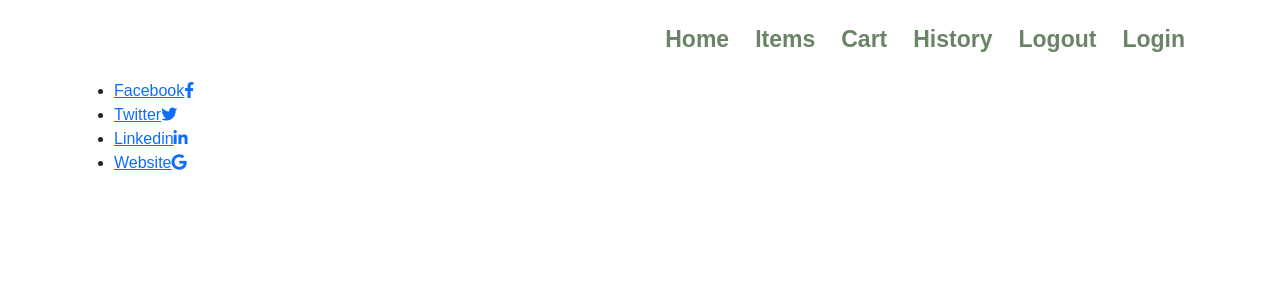
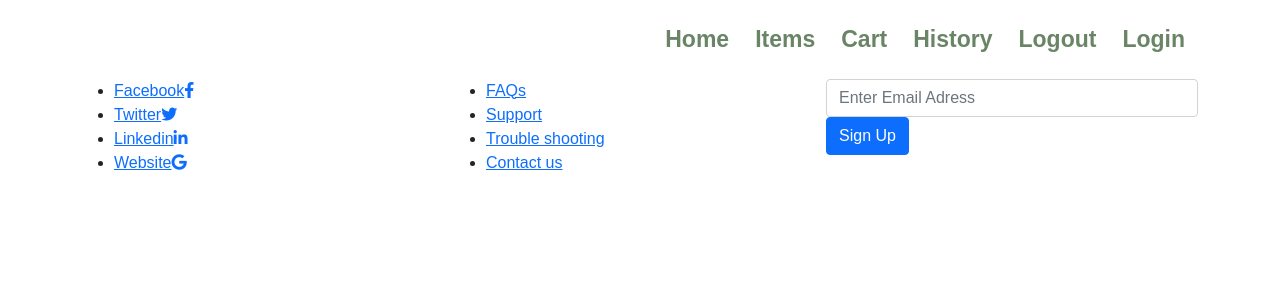
Before and after one commit to uhuru-rawlings/cshop, an Angular app: page /cshop/checkout in a window 1280 px wide. Shown: the top 300 px of the page. Built offline with nearby package versions, Linux system fonts and the light colour scheme.

Commit message:
added newslatter form

```diff
--- a/src/app/footer/footer.component.html
+++ b/src/app/footer/footer.component.html
@@ -8,7 +8,23 @@
                 <li><a href=""><span>Website</span><i class="fa-brands fa-google"></i></a></li>
             </ul>
         </div>
-        <div class="locations"></div>
-        <div class="newslater"></div>
+        <div class="locations">
+            <ul>
+                <li><a href="">FAQs</a></li>
+                <li><a href="">Support</a></li>
+                <li><a href="">Trouble shooting</a></li>
+                <li><a href="">Contact us</a></li>
+            </ul>
+        </div>
+        <div class="newslater">
+            <form action="" method="post">
+                <div class="form-group">
+                    <input type="email" name="emailadress" id="emailadress" class="form-control shadow-none" placeholder="Enter Email Adress">
+                </div>
+                <div class="form-group">
+                    <input type="submit" value="Sign Up" class="btn btn-primary" id="submitbtn">
+                </div>
+            </form>
+        </div>
     </div>
 </footer>
```
